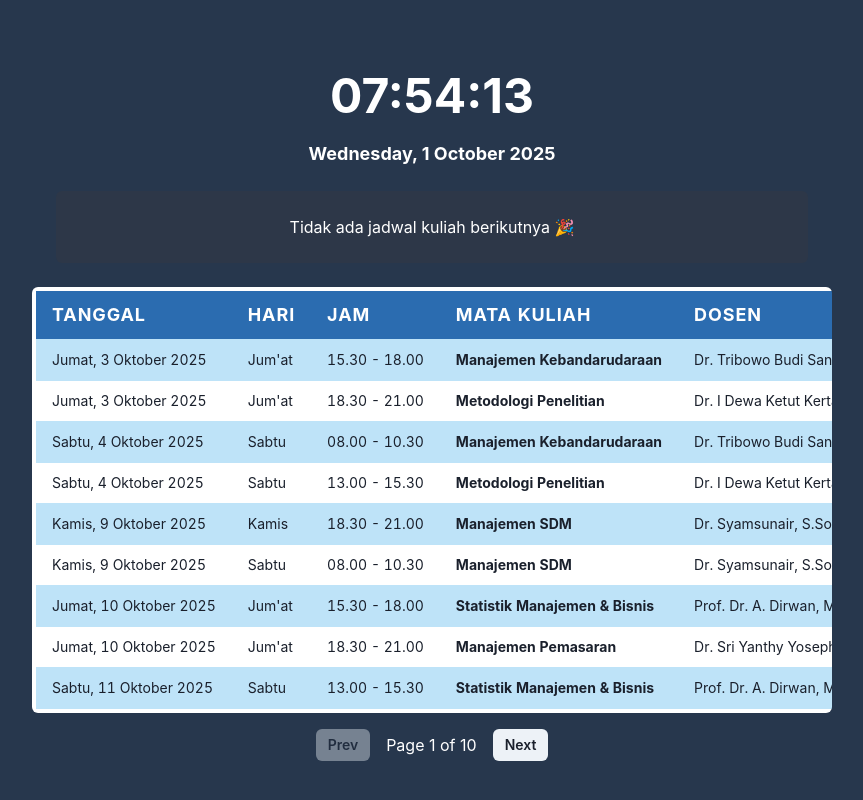
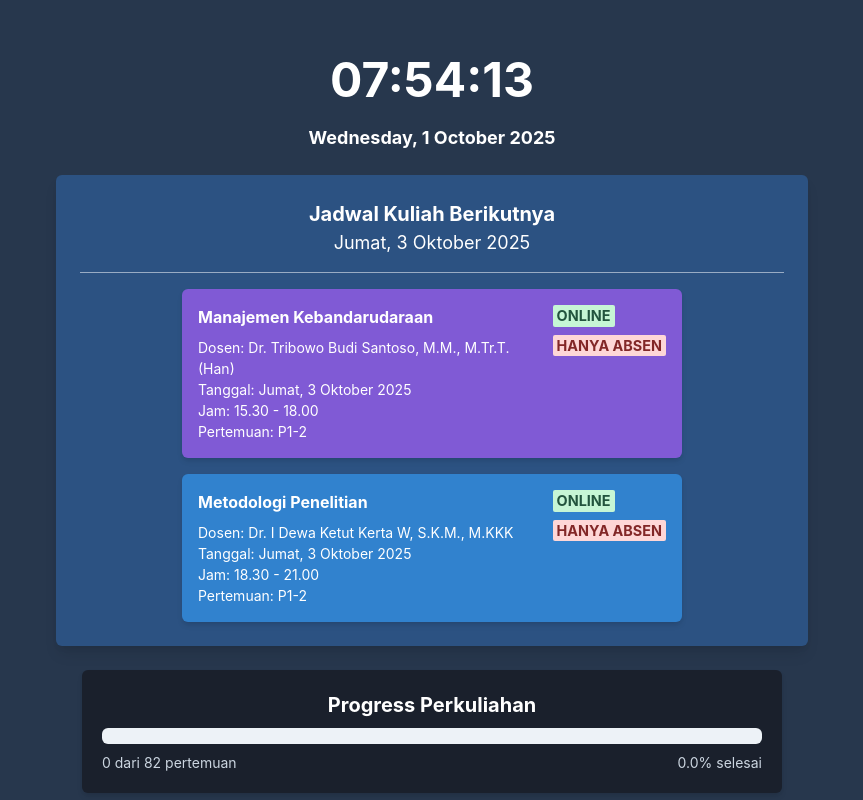
Before and after one commit to Fathir-achmad/jadwal-kuliah, a React (Create React App) app: page / in a window 1280 px wide. Shown: the top 800 px of the page, without its empty margins (208-1071 px from the left). Built offline with nearby package versions, Linux system fonts and the light colour scheme.

Commit message:
menambahkan progress bar

```diff
--- a/src/components/allJadwal.jsx
+++ b/src/components/allJadwal.jsx
@@ -16,26 +16,36 @@ import { useState } from "react";
 import { schedule } from "../helper/schedule";
 
 export const ScheduleTable = () => {
+  // Gabungkan semua jadwal dari tiap mata kuliah
   const allMeetings = schedule.flatMap((cls) =>
     cls.meetings.map((m) => ({
       subject: cls.subject,
       lecturer: cls.lecturer,
-      day: cls.day,
-      time: cls.time,
+      day: m.day,
+      time: m.time,
       ...m,
     }))
   );
 
+  // Sort berdasarkan tanggal
   const sortedMeetings = allMeetings.sort(
     (a, b) => new Date(a.date) - new Date(b.date)
   );
 
+  // Filter: hanya tampilkan jadwal dari hari ini ke depan
+  const today = new Date();
+  const upcomingMeetings = sortedMeetings.filter((m) => {
+    const meetingDate = new Date(m.date);
+    // Hilangkan jadwal jika tanggalnya sudah lewat (tanpa mempertimbangkan jam)
+    return meetingDate >= new Date(today.toDateString());
+  });
+
+  // Pagination
   const pageSize = 9;
   const [page, setPage] = useState(1);
-
-  const totalPages = Math.ceil(sortedMeetings.length / pageSize);
+  const totalPages = Math.ceil(upcomingMeetings.length / pageSize);
   const startIndex = (page - 1) * pageSize;
-  const paginatedMeetings = sortedMeetings.slice(
+  const paginatedMeetings = upcomingMeetings.slice(
     startIndex,
     startIndex + pageSize
   );
@@ -46,7 +56,7 @@ export const ScheduleTable = () => {
       <TableContainer
         maxH="60vh"
         overflowY="auto"
-        overflowX="auto" // scroll horizontal untuk layar kecil
+        overflowX="auto"
         bg="white"
         borderRadius="md"
         p={1}
@@ -106,11 +116,23 @@ export const ScheduleTable = () => {
                 </Td>
               </Tr>
             ))}
+
+            {/* Jika semua jadwal sudah lewat */}
+            {paginatedMeetings.length === 0 && (
+              <Tr>
+                <Td colSpan={7} textAlign="center" py={6}>
+                  <Text fontWeight="bold" color="gray.600">
+                    Tidak ada jadwal yang akan datang 📅
+                  </Text>
+                </Td>
+              </Tr>
+            )}
           </Tbody>
         </Table>
       </TableContainer>
 
       {/* Pagination Controls */}
+      {upcomingMeetings.length > 0 && (
         <HStack spacing={4} justify="center" mt={4}>
           <Button
             size="sm"
@@ -130,6 +152,7 @@ export const ScheduleTable = () => {
             Next
           </Button>
         </HStack>
+      )}
     </Box>
   );
 };
--- a/src/components/jadwal.jsx
+++ b/src/components/jadwal.jsx
@@ -11,14 +11,13 @@ export const NextClass = () => {
   const [nextDateClasses, setNextDateClasses] = useState([]);
 
   useEffect(() => {
+    const updateUpcoming = () => {
       const now = new Date();
       const upcoming = [];
 
       schedule.forEach((course) => {
         course.meetings.forEach((m) => {
           const mDate = new Date(m.date);
-
-        // ✅ ambil jam dari meeting, bukan dari course
           const [startStr, endStr] = m.time.split(" - ");
           const [sh, sm] = startStr.split(".").map(Number);
           const [eh, em] = endStr.split(".").map(Number);
@@ -29,10 +28,12 @@ export const NextClass = () => {
           const endTime = new Date(mDate);
           endTime.setHours(eh, em, 0, 0);
 
-        // ✅ logika cek: apakah jadwal ini masih akan datang / belum selesai
+          // ✅ logika baru:
+          //  - jika tanggal > hari ini → masukkan
+          //  - jika tanggal == hari ini → hanya masukkan jika sekarang < endTime
           if (
-          mDate.toDateString() > now.toDateString() ||
-          (mDate.toDateString() === now.toDateString() && now <= endTime)
+            mDate > now ||
+            (mDate.toDateString() === now.toDateString() && now < endTime)
           ) {
             upcoming.push({
               subject: course.subject,
@@ -49,7 +50,7 @@ export const NextClass = () => {
         });
       });
 
-    // urutkan berdasarkan startTime
+      // urutkan berdasarkan waktu mulai
       upcoming.sort((a, b) => a.startTime - b.startTime);
 
       if (upcoming.length > 0) {
@@ -58,7 +59,15 @@ export const NextClass = () => {
           (c) => c.meetingDate.toDateString() === nearestDate
         );
         setNextDateClasses(sameDayClasses);
+      } else {
+        setNextDateClasses([]);
       }
+    };
+
+    // 🔁 update otomatis tiap menit
+    updateUpcoming();
+    const interval = setInterval(updateUpcoming, 60 * 1000);
+    return () => clearInterval(interval);
   }, []);
 
   if (nextDateClasses.length === 0) {
@@ -111,7 +120,8 @@ export const NextClass = () => {
                 </Text>
                 <Text fontSize="sm">Dosen: {cls.lecturer}</Text>
                 <Text fontSize="sm">
-                  Tanggal: {cls.meetingDate.toLocaleDateString("id-ID", {
+                  Tanggal:{" "}
+                  {cls.meetingDate.toLocaleDateString("id-ID", {
                     weekday: "long",
                     year: "numeric",
                     month: "long",
@@ -131,19 +141,11 @@ export const NextClass = () => {
                 >
                   {cls.mode === "offline" ? "Offline" : "Online"}
                 </Badge>
-                <Badge
-                  colorScheme={
-                    cls.day === "Jum'at"
-                      ? "red"
-                      : cls.mode === "offline"
-                      ? "red"
-                      : "green"
-                  }
-                  fontSize={{ base: "0.7em", md: "0.9em" }}
-                  ml={4}
-                >
-                  {cls.day === "Jum'at" ? "HANYA ABSEN" : undefined}
+                {cls.day === "Jum'at" && (
+                  <Badge colorScheme="red" fontSize={{ base: "0.7em", md: "0.9em" }} ml={4}>
+                    HANYA ABSEN
                   </Badge>
+                )}
               </Flex>
             </Flex>
           </Box>
--- /dev/null
+++ b/src/components/progressbar.jsx
@@ -0,0 +1,84 @@
+import { useState, useEffect } from "react";
+import { Box, Text, Progress, Flex } from "@chakra-ui/react";
+import { schedule } from "../helper/schedule";
+
+export const ProgressKuliah = () => {
+  const [progress, setProgress] = useState(0);
+  const [doneCount, setDoneCount] = useState(0);
+  const [totalCount, setTotalCount] = useState(0);
+
+  useEffect(() => {
+    const now = new Date();
+    let total = 0;
+    let done = 0;
+
+    schedule.forEach((course) => {
+      course.meetings.forEach((m) => {
+        total++;
+
+        const mDate = new Date(m.date);
+        const [startStr, endStr] = m.time.split(" - ");
+        const [eh, em] = endStr.split(".").map(Number);
+        const endTime = new Date(mDate);
+        endTime.setHours(eh, em, 0, 0);
+
+        if (endTime < now) done++;
+      });
+    });
+
+    setTotalCount(total);
+    setDoneCount(done);
+    setProgress(((done / total) * 100).toFixed(1));
+
+    // update otomatis tiap menit
+    const interval = setInterval(() => {
+      const current = new Date();
+      let updatedDone = 0;
+      schedule.forEach((course) => {
+        course.meetings.forEach((m) => {
+          const mDate = new Date(m.date);
+          const [startStr, endStr] = m.time.split(" - ");
+          const [eh, em] = endStr.split(".").map(Number);
+          const endTime = new Date(mDate);
+          endTime.setHours(eh, em, 0, 0);
+          if (endTime < current) updatedDone++;
+        });
+      });
+      setDoneCount(updatedDone);
+      setProgress(((updatedDone / total) * 100).toFixed(1));
+    }, 60000);
+
+    return () => clearInterval(interval);
+  }, []);
+
+  return (
+    <Box
+      bg="gray.800"
+      color="white"
+      p={5}
+      rounded="md"
+      shadow="md"
+      w="100%"
+      maxW="700px"
+      mx="auto"
+      mt={6}
+    >
+      <Text fontWeight="bold" fontSize="xl" mb={2} textAlign="center">
+        Progress Perkuliahan
+      </Text>
+
+      <Progress
+        value={progress}
+        size="lg"
+        colorScheme="blue"
+        borderRadius="md"
+        mb={2}
+      />
+
+      <Flex justify="space-between" fontSize="sm" color="gray.300">
+        <Text>{doneCount} dari {totalCount} pertemuan</Text>
+        <Text>{progress}% selesai</Text>
+      </Flex>
+    </Box>
+  );
+};
--- a/src/helper/schedule.js
+++ b/src/helper/schedule.js
@@ -52,7 +52,7 @@ export const schedule = [
     lecturer: "Dr. Syamsunair, S.Sos., M.M., CFrA",
     meetings: [
       { label: "P1-2", date: "2025-10-09", mode: "online", day: "Kamis", time: "18.30 - 21.00" },
-      { label: "P1-2", date: "2025-10-09", mode: "online", day: "Sabtu", time: "08.00 - 10.30" }, // ⚠️ ini agak janggal
+      { label: "P1-2", date: "2025-10-11", mode: "online", day: "Sabtu", time: "08.00 - 10.30" }, // ⚠️ ini agak janggal
       { label: "P3-4", date: "2025-10-23", mode: "online", day: "Kamis", time: "18.30 - 21.00" },
       { label: "P3-4", date: "2025-10-25", mode: "online", day: "Sabtu", time: "08.00 - 10.30" },
       { label: "P5-6", date: "2025-11-06", mode: "online", day: "Kamis", time: "18.30 - 21.00" },
@@ -62,7 +62,7 @@ export const schedule = [
       { label: "UTS", date: "2025-12-06", mode: "online", day: "Kamis", time: "18.30 - 21.00" },
       { label: "P10-11", date: "2025-12-18", mode: "online", day: "Kamis", time: "18.30 - 21.00" },
       { label: "P10-11", date: "2025-12-20", mode: "online", day: "Sabtu", time: "08.00 - 10.30" },
-      { label: "P12-13", date: "2025-12-25", mode: "online", day: "Kamis", time: "18.30 - 21.00" }, // saya betulkan dari "2026-12-25"
+      { label: "P12-13", date: "2026-01-12", mode: "online", day: "Kamis", time: "18.30 - 21.00" }, // saya betulkan dari "2026-12-25"
       { label: "P12-13", date: "2026-01-03", mode: "online", day: "Sabtu", time: "08.00 - 10.30" },
       { label: "P14-15", date: "2026-01-15", mode: "online", day: "Kamis", time: "18.30 - 21.00" },
       { label: "P14-15", date: "2026-01-17", mode: "online", day: "Sabtu", time: "08.00 - 10.30" },
--- a/src/pages/homepage.jsx
+++ b/src/pages/homepage.jsx
@@ -2,10 +2,11 @@ import { Box, Center } from "@chakra-ui/react";
 import { Clock } from "../components/clock";
 import { NextClass } from "../components/jadwal";
 import { ScheduleTable } from "../components/allJadwal";
+import { ProgressKuliah } from "../components/progressbar";
 
 export const HomePage = () => {
   return (
-    <Box bgColor={"#27374D"} minH={"100vh"} p={4}>
+    <Box bgColor={"#27374D"} minH={"100vh"}>
       <Center>
         <Box
           w={{ base: "95%", sm: "90%", md: "600px", lg: "800px" }}
@@ -18,6 +19,7 @@ export const HomePage = () => {
           <Clock />
           <Box mt={6} w="100%">
             <NextClass />
+            <ProgressKuliah/>
           </Box>
         </Box>
       </Center>
```
Lines whose indentation alone changed are shown as unchanged.
